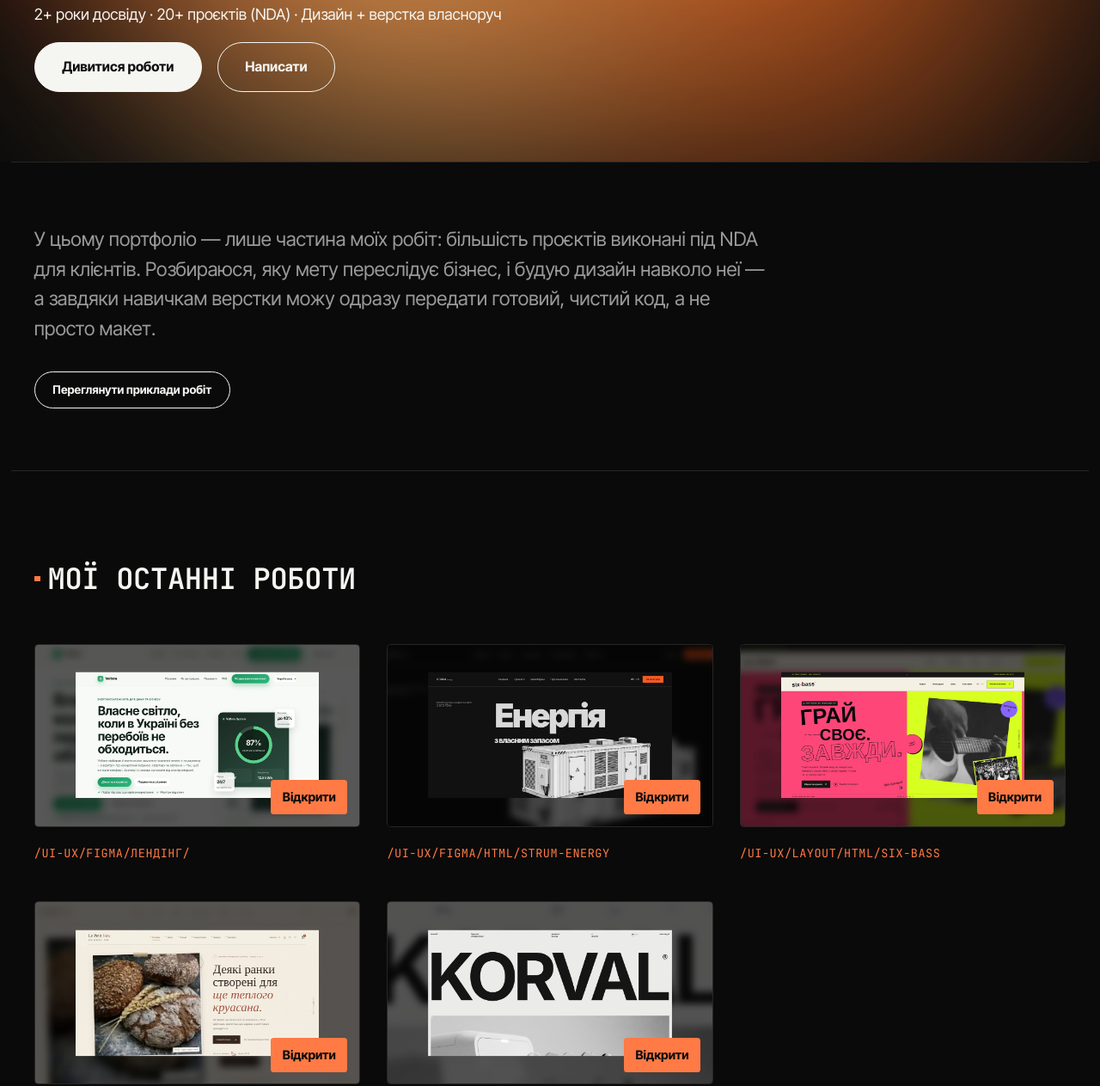
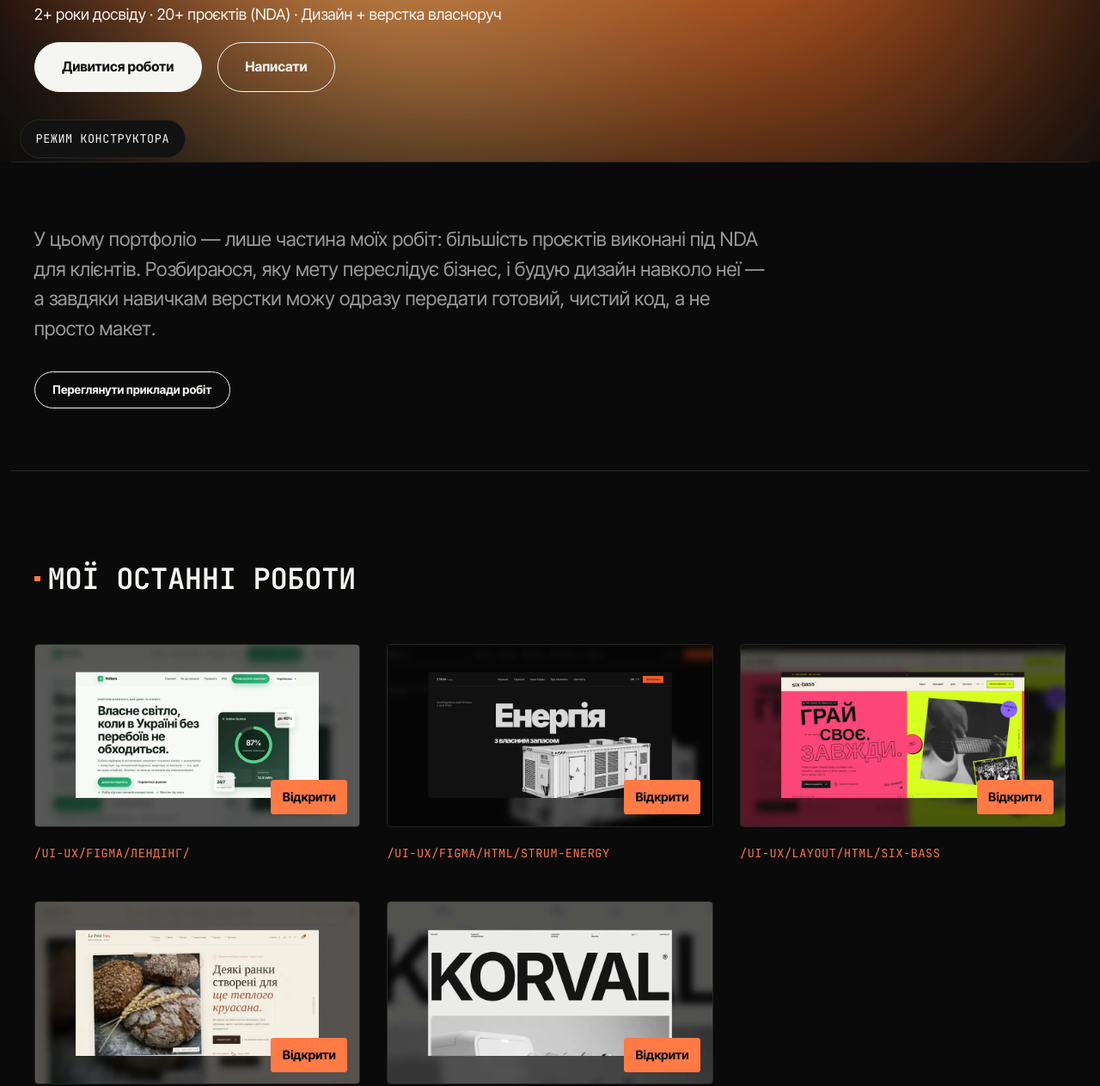
Before and after one commit to hash274/Portfolio, a website: page index.html in a window 1280 px wide. Shown: the part 594-1857 px from the top of the page at 86% size. Drawn offline with Linux system fonts and the light colour scheme.

Commit message:
Add files via upload

```diff
--- a/data.json
+++ b/data.json
@@ -6,8 +6,8 @@
       "description": "/UI-UX/FIGMA/ЛЕНДІНГ/",
       "price": null,
       "currency": "",
-      "image": "voltera.jpg",
-      "imageFull": "voltera.jpg",
+      "image": "voltera.webp",
+      "imageFull": "voltera.webp",
       "url": "https://dotcomfast.github.io/Voltera/"
     },
     {
@@ -16,8 +16,8 @@
       "description": "/UI-UX/FIGMA/HTML/Strum-Energy",
       "price": null,
       "currency": "",
-      "image": "strum.jpg",
-      "imageFull": "strum.jpg",
+      "image": "strum.webp",
+      "imageFull": "strum.webp",
       "url": "https://dotcomfast.github.io/Strum-energy/"
     },
     {
@@ -26,8 +26,8 @@
       "description": "/UI-UX/LAYOUT/HTML/Six-bass",
       "price": null,
       "currency": "",
-      "image": "sixbass.jpg",
-      "imageFull": "sixbass.jpg",
+      "image": "sixbass.webp",
+      "imageFull": "sixbass.webp",
       "url": "https://dotcomfast.github.io/Six-bass/"
     },
     {
@@ -36,8 +36,8 @@
       "description": "/UI-UX/LAYOUT/HTML/Le-Petit-Vœu",
       "price": null,
       "currency": "",
-      "image": "lepetit.jpg",
-      "imageFull": "lepetit.jpg",
+      "image": "lepetit.webp",
+      "imageFull": "lepetit.webp",
       "url": "https://dotcomfast.github.io/Le-Petit-V-u/"
     },
     {
@@ -46,8 +46,8 @@
       "description": "/UI-UX/FIGMA/HTML/Korval",
       "price": null,
       "currency": "",
-      "image": "korval.jpg",
-      "imageFull": "korval.jpg",
+      "image": "korval.webp",
+      "imageFull": "korval.webp",
       "url": "https://dotcomfast.github.io/Korval.new/"
     }
   ],
--- /dev/null
+++ b/drag.js
@@ -0,0 +1,144 @@
+/*
+ * "Конструктор" mode: on desktop/laptop visitors can drag photos, buttons and
+ * whole blocks around the page. The header and all text stay in place.
+ * Off by default; toggled by a floating button. Nothing is saved — reload or
+ * "Reset" puts everything back.
+ *   drag            → photo or button under the cursor
+ *   Shift + drag    → the whole block (case card, service, form, hero photo + buttons)
+ *   Esc             → leave the mode
+ */
+(() => {
+  const desktop = window.matchMedia("(min-width: 1024px) and (pointer: fine)");
+
+  const TEXT = {
+    uk: { on: "Режим конструктора", off: "Вийти з конструктора", reset: "Скинути",
+          hint: "Тягни фото й кнопки · Shift — цілий блок · Esc — вийти" },
+    en: { on: "Playground mode", off: "Exit playground", reset: "Reset",
+          hint: "Drag photos & buttons · Shift — whole block · Esc — exit" },
+    pl: { on: "Tryb konstruktora", off: "Wyjdź z konstruktora", reset: "Resetuj",
+          hint: "Przeciągaj zdjęcia i przyciski · Shift — cały blok · Esc — wyjście" },
+  };
+  const t = () => TEXT[document.documentElement.lang] || TEXT.uk;
+
+  // Never movable: the header and everything in it.
+  const FIXED = "header, .header";
+  // Photos and buttons (whole wrappers first, so their children don't split them).
+  const WHOLE = ".hero__avatar-wrap, .case__cover, .btn";
+  const ITEM = "button, img, input, textarea, select";
+  // What Shift + drag picks up. Text inside a block travels with it.
+  const BLOCK = ".case, .service, .hero__profile, .hero__actions, .contact__form";
+
+  const css = document.createElement("style");
+  css.textContent = `
+    .pg-ui { position: fixed; left: 1.25rem; bottom: 1.25rem; z-index: 9999;
+      display: flex; align-items: center; gap: .5rem; font-family: var(--font-mono, monospace);
+      font-size: .75rem; text-transform: uppercase; letter-spacing: .04em; }
+    .pg-ui button { cursor: pointer; border: 1px solid var(--border, #333); border-radius: 999px;
+      background: var(--surface, #121212); color: var(--text, #fff); padding: .6rem 1rem;
+      font: inherit; text-transform: inherit; letter-spacing: inherit; }
+    .pg-ui button:hover { border-color: var(--accent, #ff7a45); color: var(--accent, #ff7a45); }
+    .pg-ui .pg-toggle[aria-pressed="true"] { background: var(--accent, #ff7a45); color: #0a0a0a;
+      border-color: var(--accent, #ff7a45); }
+    .pg-ui .pg-hint { color: var(--muted, #999); display: none; }
+    .pg-on .pg-ui .pg-hint, .pg-on .pg-ui .pg-reset { display: inline-block; }
+    .pg-ui .pg-reset { display: none; }
+    .pg-on, .pg-on * { user-select: none; }
+    .pg-on .pg-hover { outline: 1px dashed var(--accent, #ff7a45); outline-offset: 3px; cursor: grab; }
+    .pg-on .pg-dragging { cursor: grabbing; outline-style: solid; z-index: 9000; }
+    .pg-moved { position: relative; z-index: 5; }
+    @media (max-width: 1023px), (pointer: coarse) { .pg-ui { display: none; } }
+  `;
+  document.head.appendChild(css);
+
+  const ui = document.createElement("div");
+  ui.className = "pg-ui";
+  ui.innerHTML = `<button type="button" class="pg-toggle" aria-pressed="false"></button>
+    <button type="button" class="pg-reset"></button><span class="pg-hint"></span>`;
+  document.body.appendChild(ui);
+  const toggleBtn = ui.querySelector(".pg-toggle");
+  const resetBtn = ui.querySelector(".pg-reset");
+  const hint = ui.querySelector(".pg-hint");
+
+  const moved = new Set();
+  let on = false, drag = null, hovered = null, suppressClick = false;
+
+  function label() {
+    const s = t();
+    toggleBtn.textContent = on ? s.off : s.on;
+    resetBtn.textContent = s.reset;
+    hint.textContent = s.hint;
+  }
+
+  function pick(target, wholeBlock) {
+    if (!(target instanceof Element) || ui.contains(target)) return null;
+    if (target.closest(".case-modal") || target.closest(FIXED)) return null;
+    const el = wholeBlock ? target.closest(BLOCK) : target.closest(WHOLE) || target.closest(ITEM);
+    return el && el !== document.body ? el : null;
+  }
+
+  function setOn(value) {
+    on = value && desktop.matches;
+    document.documentElement.classList.toggle("pg-on", on);
+    toggleBtn.setAttribute("aria-pressed", String(on));
+    if (!on && hovered) { hovered.classList.remove("pg-hover"); hovered = null; }
+    label();
+  }
+
+  function reset() {
+    moved.forEach((el) => { el.style.translate = ""; el.classList.remove("pg-moved"); delete el.dataset.pgX; delete el.dataset.pgY; });
+    moved.clear();
+  }
+
+  toggleBtn.addEventListener("click", () => setOn(!on));
+  resetBtn.addEventListener("click", reset);
+  document.addEventListener("keydown", (e) => { if (e.key === "Escape" && on) setOn(false); });
+  desktop.addEventListener("change", () => { if (!desktop.matches) { setOn(false); reset(); } });
+
+  document.addEventListener("pointerover", (e) => {
+    if (!on || drag) return;
+    const el = pick(e.target, e.shiftKey);
+    if (el === hovered) return;
+    hovered?.classList.remove("pg-hover");
+    hovered = el;
+    hovered?.classList.add("pg-hover");
+  });
+
+  document.addEventListener("pointerdown", (e) => {
+    if (!on || e.button !== 0) return;
+    const el = pick(e.target, e.shiftKey);
+    if (!el) return;
+    drag = { el, startX: e.clientX, startY: e.clientY,
+             baseX: +el.dataset.pgX || 0, baseY: +el.dataset.pgY || 0, active: false };
+  }, true);
+
+  document.addEventListener("pointermove", (e) => {
+    if (!drag) return;
+    const dx = e.clientX - drag.startX, dy = e.clientY - drag.startY;
+    if (!drag.active) {
+      if (Math.hypot(dx, dy) < 5) return;          // tiny moves still count as clicks
+      drag.active = true;
+      drag.el.classList.add("pg-dragging", "pg-moved");
+      moved.add(drag.el);
+    }
+    e.preventDefault();
+    const x = drag.baseX + dx, y = drag.baseY + dy;
+    drag.el.dataset.pgX = x; drag.el.dataset.pgY = y;
+    drag.el.style.translate = `${x}px ${y}px`;
+  }, true);
+
+  document.addEventListener("pointerup", () => {
+    if (!drag) return;
+    if (drag.active) { drag.el.classList.remove("pg-dragging"); suppressClick = true; }
+    drag = null;
+  }, true);
+
+  // A drag must not also open a link, a case or submit the form.
+  document.addEventListener("click", (e) => {
+    if (suppressClick) { e.preventDefault(); e.stopPropagation(); suppressClick = false; }
+  }, true);
+  document.addEventListener("dragstart", (e) => { if (on) e.preventDefault(); }, true);
+
+  // Re-label when the site language changes.
+  new MutationObserver(label).observe(document.documentElement, { attributes: true, attributeFilter: ["lang"] });
+  label();
+})();
--- a/index.html
+++ b/index.html
@@ -880,8 +880,8 @@ html[data-theme="light"] .gradient-blob { opacity: 0.55; mix-blend-mode: multipl
     <section class="hero container">
       <div class="hero__profile">
         <div class="hero__avatar-wrap">
-          <img src="avatar.png" alt="Bohdan Fastovets" class="hero__avatar hero__avatar--default">
-          <img src="avatar-hover.png" alt="Bohdan Fastovets" class="hero__avatar hero__avatar--hover">
+          <img src="avatar.webp" width="244" height="244" fetchpriority="high" decoding="async" alt="Bohdan Fastovets" class="hero__avatar hero__avatar--default">
+          <img src="avatar-hover.webp" width="244" height="244" decoding="async" alt="Bohdan Fastovets" class="hero__avatar hero__avatar--hover">
         </div>
         <div>
           <p class="hero__profile-name">Bohdan Fastovets</p>
@@ -1207,6 +1207,9 @@ function renderPortfolioCards(items) {
 
     const img = document.createElement("img");
     img.src = item.image || "";
+    img.loading = "lazy";
+    img.decoding = "async";
+    img.width = 960; img.height = 540;
     img.dataset.modalSrc = item.imageFull || item.image || "";
     img.alt = item.title || "";
     cover.appendChild(img);
@@ -1515,5 +1518,6 @@ if (cursorDot && window.matchMedia("(pointer: fine)").matches) {
   });
 }
 </script>
+<script src="drag.js" defer></script>
 </body>
 </html>
```
Also changed, not shown: avatar-hover.webp (added), avatar.webp (added), korval.webp (added), lepetit.webp (added), sixbass.webp (added), strum.webp (added), voltera.webp (added).
